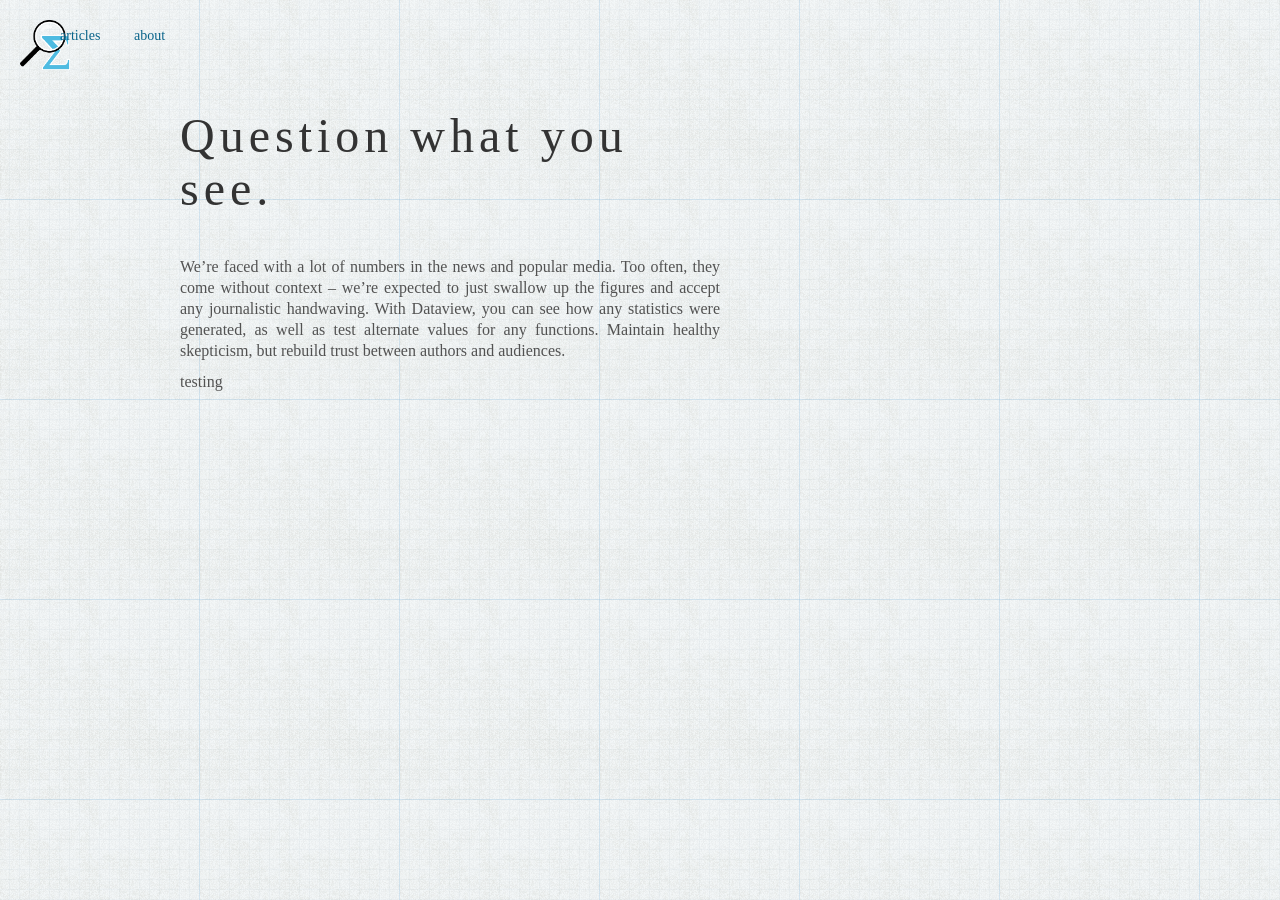
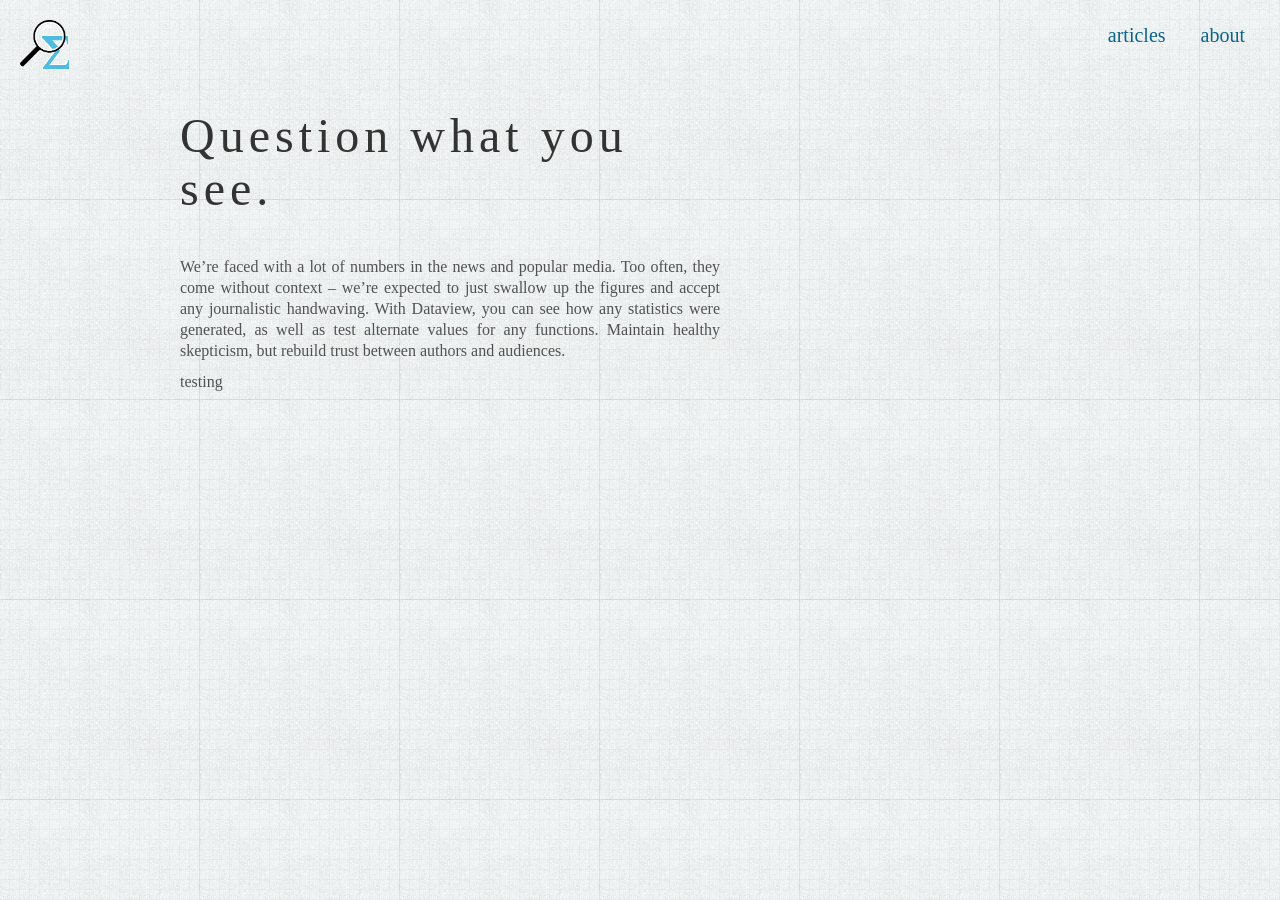
Before and after one commit to bethny/bethny.github.io, a Jekyll site: the page built from test/index.html, in a window 1280 px wide. Built offline with Jekyll 4.4.1, drawn with Linux system fonts in a browser that asks for light colours; nearby versions of some CDN libraries; some web fonts are replaced.

Commit message:
Update test.css

```diff
--- a/css/test.css
+++ b/css/test.css
@@ -67,11 +67,11 @@ nav {
     font-family: "Apercu_Mono";
     position: absolute;
     top: 25px;
-    text-align: right; }
+    right: 25px; }
 
 nav ul {
   list-style: none;
-  font-size: 14px; }
+  font-size: 20px; }
   nav ul li {
     margin-left: 20px;
     margin-right: 10px;
```
